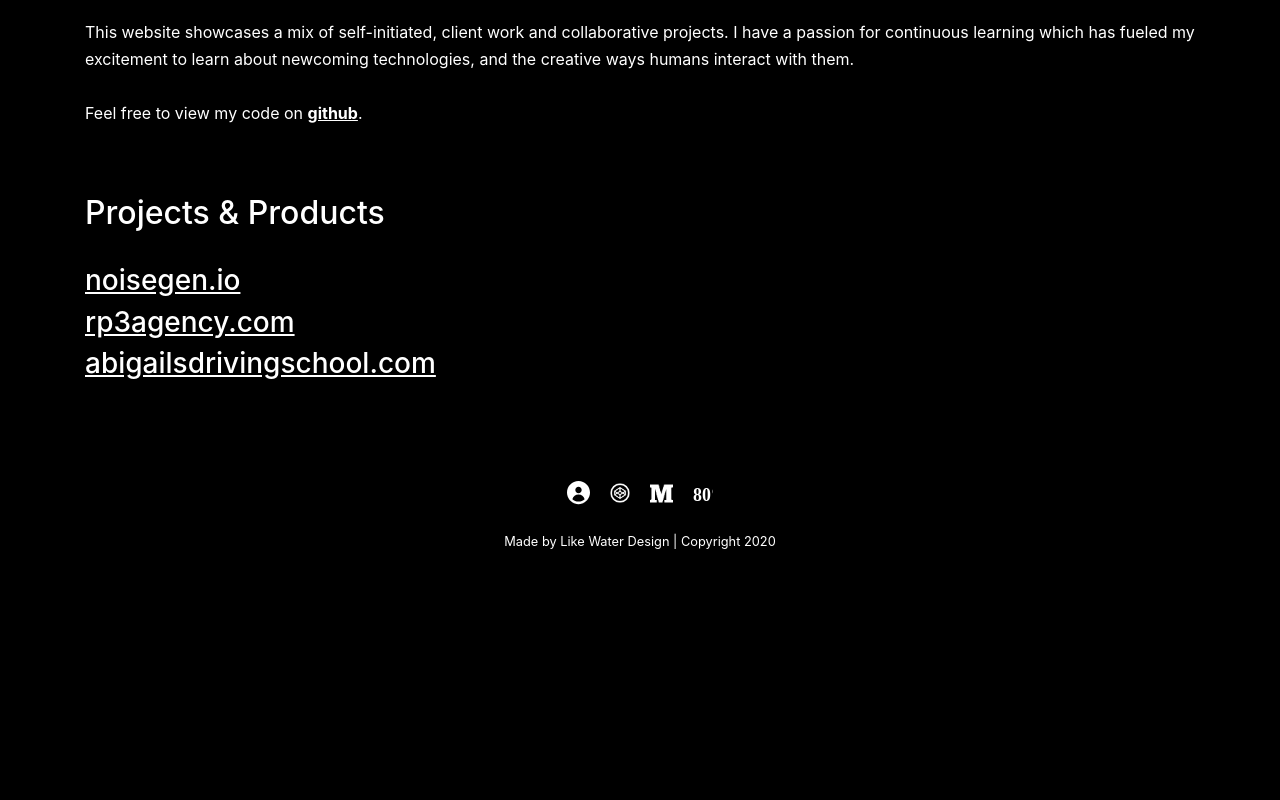
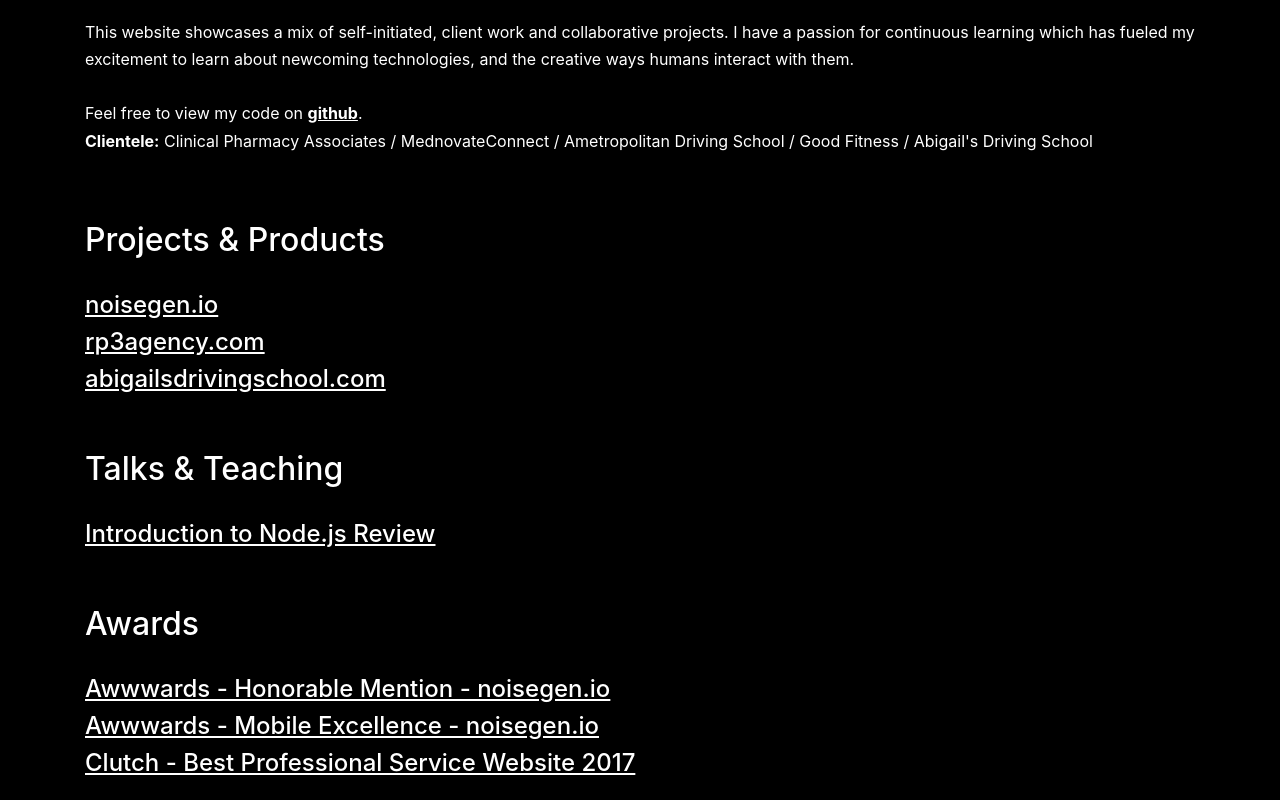
Before and after one commit to keeysnc/portfolio, a React (Create React App) app: page / in a window 1280 px wide. Shown: the part 260-1060 px from the top of the page. Before the commit the page ends 832 px from the top, so only its background shows below. Built offline with nearby package versions, Linux system fonts and the light colour scheme.

Commit message:
add awards and teaching sections

```diff
--- a/src/components/About.js
+++ b/src/components/About.js
@@ -16,7 +16,7 @@
             I'm a self starter who is excited about emerging tech and its impact on humans.
             I'm passionate about creating purpose-driven digital interactions using animation,
             imagery, audio and visual elements. When I'm not coding you can find me watching anime
-            on Crunchyroll, getting in a quick workout, or producing experimental music on Ableton Live.<a target="_blank" href="https://www.wearelikewater.com/">Like Water Design</a>.
+            on Crunchyroll, getting in a quick workout, or producing experimental music on Ableton Live.
             </p>
             <div className="stats">
                 <h1 className="title">Prowess</h1>
--- a/src/components/Bio.js
+++ b/src/components/Bio.js
@@ -4,9 +4,6 @@
 } from "react-router-dom";
 
 function Bio() {
-
-  // let bg = document.body.style.background = "#000000";
-  // const [color, changeColor] = useState(bg);
 
     return (
       <div className="section">
@@ -20,13 +17,27 @@
           <br></br>
           <br></br>
           Feel free to view my code on <a target="_blank" href="https://github.com/keeysnc"><b>github</b></a>.
+          <br></br>
+          <b>Clientele:</b> Clinical Pharmacy Associates / MednovateConnect / Ametropolitan Driving School / Good Fitness / Abigail's Driving School
           </p>
         </div>
         <h1>Projects & Products</h1>
         <br/>
-        <h3><a target="_blank" href="http://noisegen.io/">noisegen.io</a></h3>
-        <h3><a target="_blank" href="https://rp3agency.com/">rp3agency.com</a></h3>
-        <h3><a target="_blank" href="https://abigailsdrivingschool.com/">abigailsdrivingschool.com</a></h3>
+        <h4><a target="_blank" href="http://noisegen.io/">noisegen.io</a></h4>
+        <h4><a target="_blank" href="https://rp3agency.com/">rp3agency.com</a></h4>
+        <h4><a target="_blank" href="https://abigailsdrivingschool.com/">abigailsdrivingschool.com</a></h4>
+        <br/>
+        <br/>
+        <h1>Talks & Teaching</h1>
+        <br/>
+        <h4><a target="_blank" href="https://vimeo.com/463281152">Introduction to Node.js Review</a></h4>
+        <br/>
+        <br/>
+        <h1>Awards</h1>
+        <br/>
+        <h4><a href="https://www.awwwards.com/sites/noisegen-io">Awwwards - Honorable Mention - noisegen.io</a></h4>
+        <h4><a href="https://www.awwwards.com/sites/noisegen-io">Awwwards - Mobile Excellence - noisegen.io</a></h4>
+        <h4><a target="_blank" href="https://borensteingroup.com/tate-tryon-top-non-profit-accounting-firm-mints-gold-best-professional-services-website-2017-annual-international-davey-awards/">Clutch - Best Professional Service Website 2017</a></h4>
       </div>
     );
   }
```
